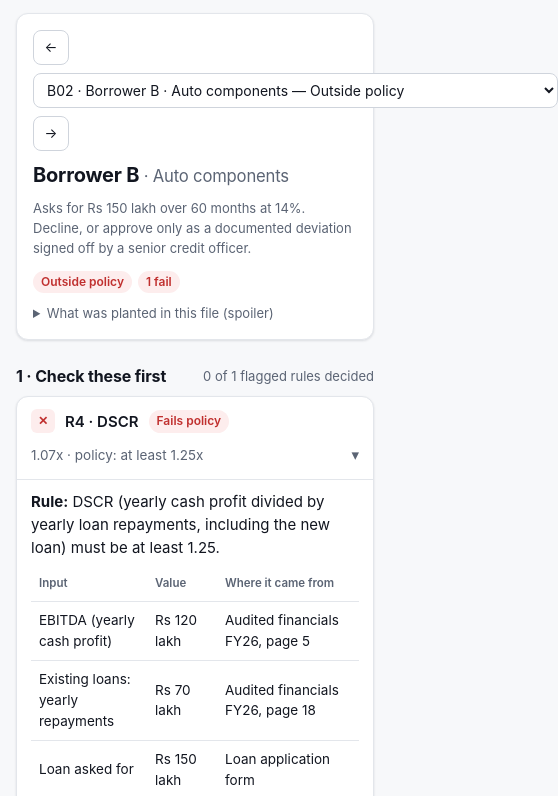
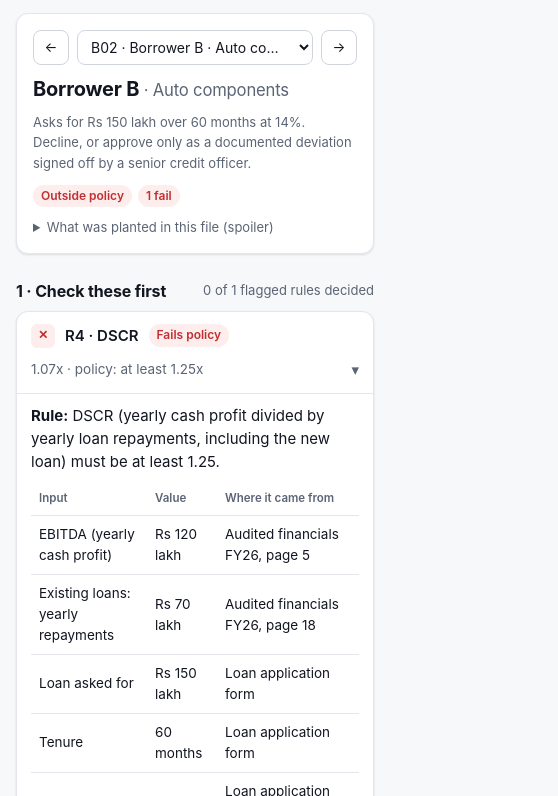
Before and after one commit to sanyamgaur/credit-policy-desk, a plain HTML site: page docs/index.html in a window 390 px wide. Both pictures are taken after a click on the button "Review a flagged loan file →". Shown: the part 768-1564 px from the top of the page, 558 px wide, since content can reach past the window. Drawn offline with Linux system fonts and the light colour scheme.

Commit message:
Keep the file picker from widening the page on narrow phones
Long file names made the select wider than a 320px screen, causing sideways
scrolling in File review. It now shrinks to fit and truncates.

Co-Authored-By: Claude Opus 5.5 <noreply@anthropic.com>

```diff
--- a/docs/index.html
+++ b/docs/index.html
@@ -178,7 +178,8 @@ table.port tr.moved { background: var(--accent-soft); }
 .changes li { margin: 6px 0; font-size: 14px; }
 
 /* ---------- File review ---------- */
-.file-bar .row select { flex: 1 1 260px; width: auto; }
+.file-bar .row { flex-wrap: nowrap; }
+.file-bar .row select { flex: 1 1 0; min-width: 0; width: 100%; text-overflow: ellipsis; }  /* long file names shrink, never widen the page */
 .file-meta { margin-top: 12px; display: flex; justify-content: space-between; gap: 12px; flex-wrap: wrap; align-items: flex-start; }
 .file-meta h2 { font-size: 20px; }
 .counts { display: flex; gap: 6px; flex-wrap: wrap; align-items: center; }
--- a/web/style.css
+++ b/web/style.css
@@ -170,7 +170,8 @@ table.port tr.moved { background: var(--accent-soft); }
 .changes li { margin: 6px 0; font-size: 14px; }
 
 /* ---------- File review ---------- */
-.file-bar .row select { flex: 1 1 260px; width: auto; }
+.file-bar .row { flex-wrap: nowrap; }
+.file-bar .row select { flex: 1 1 0; min-width: 0; width: 100%; text-overflow: ellipsis; }  /* long file names shrink, never widen the page */
 .file-meta { margin-top: 12px; display: flex; justify-content: space-between; gap: 12px; flex-wrap: wrap; align-items: flex-start; }
 .file-meta h2 { font-size: 20px; }
 .counts { display: flex; gap: 6px; flex-wrap: wrap; align-items: center; }
```
